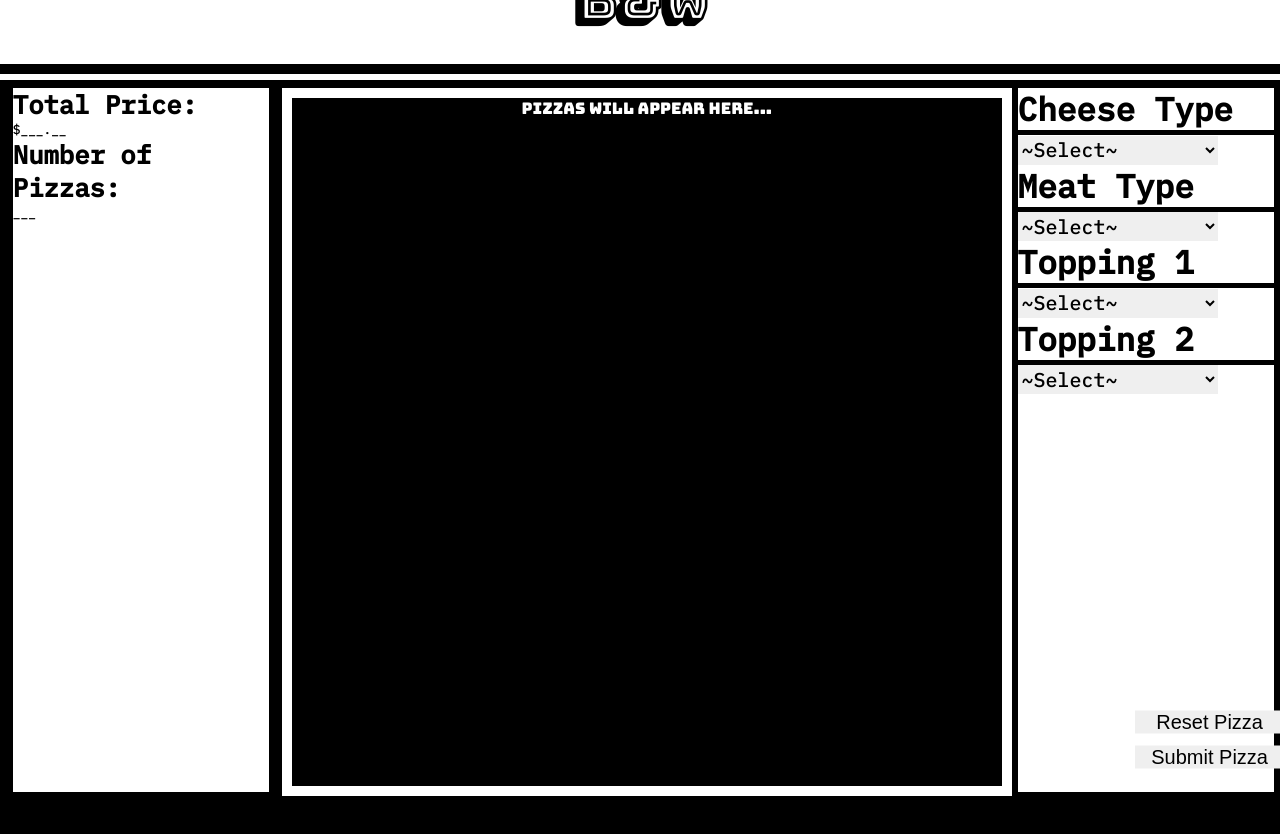
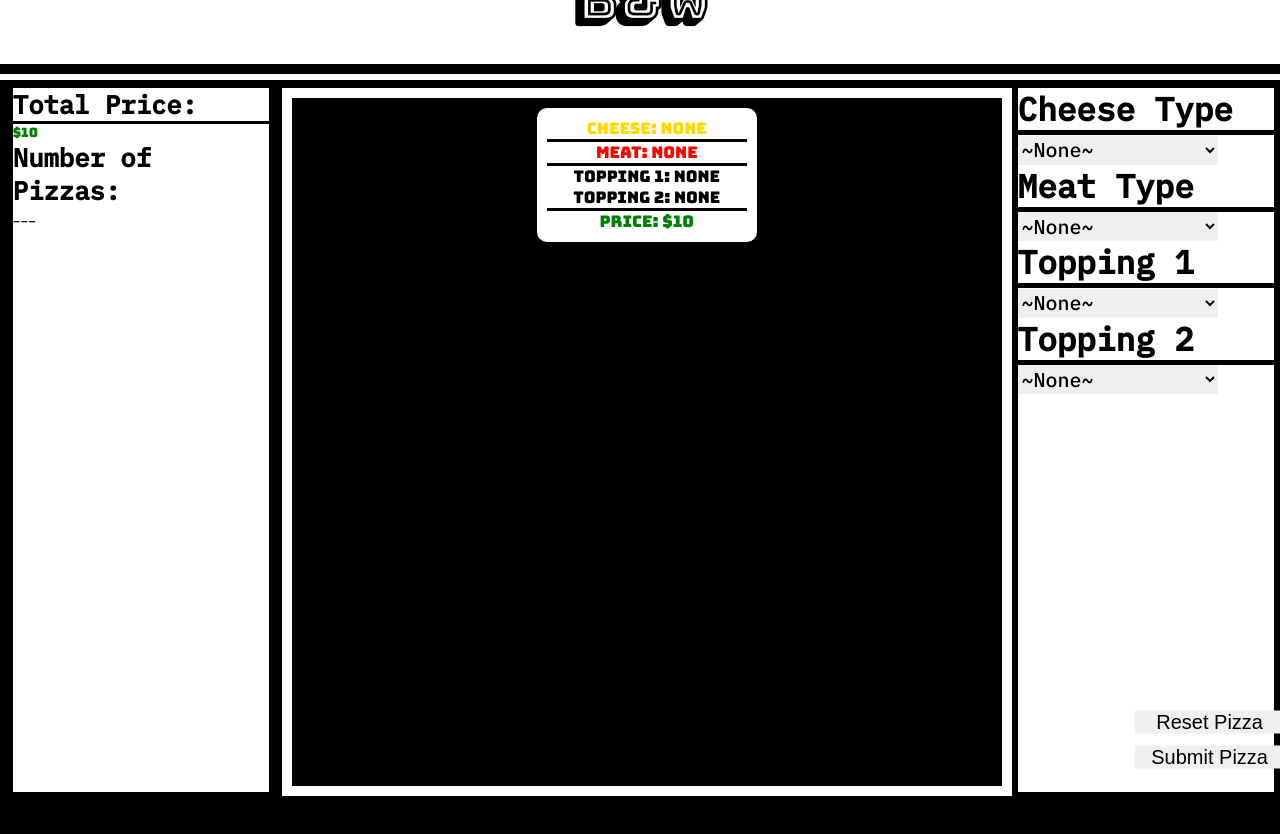
Before and after one commit to ESC18/PizzaParlor, a plain HTML site: page index.html in a window 1280 px wide. Both pictures are taken after a click on the button "Submit Pizza". Drawn offline with Linux system fonts and the light colour scheme; a web font is replaced by a local one.

Commit message:
Add additional styles for price section .

```diff
--- a/css/main.css
+++ b/css/main.css
@@ -164,3 +164,28 @@ option {
     font-family: Bungee;
     text-align: center;
 }
+
+.pizzaDiv {
+    width: 200px;
+    background-color: white;
+    padding: 10px;
+    margin: 10px;
+    display: inline-block;
+    color: black;
+    border-radius: 10px;
+}
+
+.price {
+    color: green;
+    border-top: 3px black solid;
+    font-family: Bungee;
+
+}
+.cheese {
+    color: #ffd900;
+    border-bottom: 3px black solid;
+}
+.meat {
+    color: red;
+    border-bottom: 3px black solid;
+}
--- a/index.html
+++ b/index.html
@@ -25,25 +25,25 @@
         <form id="pizzaForm">
             <h2>Cheese Type</h2>
             <Select id="cheese">
-                <option value="select">~Select~</option>
+                <option value="select">~None~</option>
                 <option value="Mozzerella">Mozzerella</option>
                 <option value="Cheddar">Cheddar</option>
             </Select>
             <h2>Meat Type</h2>
             <Select id="meat">
-                <option value="select">~Select~</option>
+                <option value="select">~None~</option>
                 <option value="Pepperroni">Pepperroni</option>
                 <option value="Sausage">Sausage</option>
             </Select>
             <h2>Topping 1</h2>
             <Select id="topOne">
-                <option value="select">~Select~</option>
+                <option value="select">~None~</option>
                 <option value="Pineapple">Pineapple</option>
                 <option value="Tomato">Tomato</option>
             </Select>
             <h2>Topping 2</h2>
             <Select id="topTwo">
-                <option value="select">~Select~</option>
+                <option value="select">~None~</option>
                 <option value="Olive">Olive</option>
                 <option value="Pepper">Pepper</option>
             </Select>
@@ -51,11 +51,11 @@
             <button id="topSubmitButton" type="submit">Submit Pizza</button>
         </form>
         <div id="pizzas">
-            <p>Pizzas will appear here...</p>
+            <p id="appearanceP">Pizzas will appear here...</p>
         </div>
         <div id="prices">
             <h1>Total Price:</h1>
-            <p id="priceP">$___.__</p>
+            <p id="priceP" class="price">$___</p>
             <h1>Number of Pizzas:</h1>
             <p id="numberP">___</p>
         </div>
--- a/js/script.js
+++ b/js/script.js
@@ -1,15 +1,16 @@
+//Business Logic
 class pizza {
-    constructor(cheese,meat,topOne,topTwo) {
+    constructor(cheese,meat,topOne,topTwo,price) {
         this.cheese = cheese;
         this.meat = meat;
         this.topOne = topOne;
         this.topTwo = topTwo;
+        this.price = price;
     }
 }
 
 
-function priceTester(cheese, meat, topOne, topTwo) {
-    let price = 10;
+function priceTester(cheese, meat, topOne, topTwo,price) {
     if (cheese === "Mozzerella") {
         price += 1;
     }
@@ -50,41 +51,49 @@ function priceTester(cheese, meat, topOne, topTwo) {
         topTwo = "None";
         price += 0;
     }
-    let newPizza = new pizza(cheese,meat,topOne,topTwo);
+    let newPizza = new pizza(cheese,meat,topOne,topTwo,price);
+    priceTotal(newPizza);
+    uiDivGenerator(newPizza);
 }
 
-function uiDivGenerator (newPizza) {
-    let div = document.createElement("div")
+let totalPrice = 0;
+
+function priceTotal(newPizza) {
+    totalPrice += newPizza.price;
+    console.log(totalPrice);
 }
 
+//UI Logic
+function uiDivGenerator (newPizza) {
+    let body = document.getElementById("pizzas");
+    let div = document.createElement("div");
+    div.className = "pizzaDiv";
+    let cheeseP = document.createElement("p");
+    cheeseP.innerText = "Cheese: " + newPizza.cheese;
+    cheeseP.className = "cheese";
+    div.appendChild(cheeseP);
+    let meatP = document.createElement("p");
+    meatP.innerText = "Meat: " + newPizza.meat;
+    meatP.className = "meat"
+    div.appendChild(meatP);
+    let toppingOneP = document.createElement("p");
+    toppingOneP.innerText = "Topping 1: " + newPizza.topOne;
+    div.appendChild(toppingOneP);
+    let toppingTwoP = document.createElement("p");
+    toppingTwoP.innerText = "Topping 2: " + newPizza.topTwo;
+    div.appendChild(toppingTwoP);
+    let priceP = document.createElement("p");
+    priceP.innerText = "Price: $" + newPizza.price;
+    priceP.className = "price"
+    div.appendChild(priceP);
+    let appearanceP = document.getElementById("appearanceP");
+    //---------------------------------------------------------------------------------
+    let totalPriceP = document.getElementById("priceP");
+    totalPriceP.innerText ="$" + totalPrice;
 
-
-
-
-
-
-
-
-
-
-
-
-
-
-
-
-
-
-
-
-
-
-
-
-
-
-
-
+    appearanceP.innerText = "";
+    body.appendChild(div);
+}
 
 function grabValue (event) {
     event.preventDefault();
@@ -92,7 +101,8 @@ function grabValue (event) {
     let meat = document.getElementById("meat").value;
     let topOne = document.getElementById("topOne").value;
     let topTwo = document.getElementById("topTwo").value;
-    priceTester(cheese,meat,topOne,topTwo);
+    let price = 10;
+    priceTester(cheese,meat,topOne,topTwo,price);
 }
 
 function showBuilder() {
```
